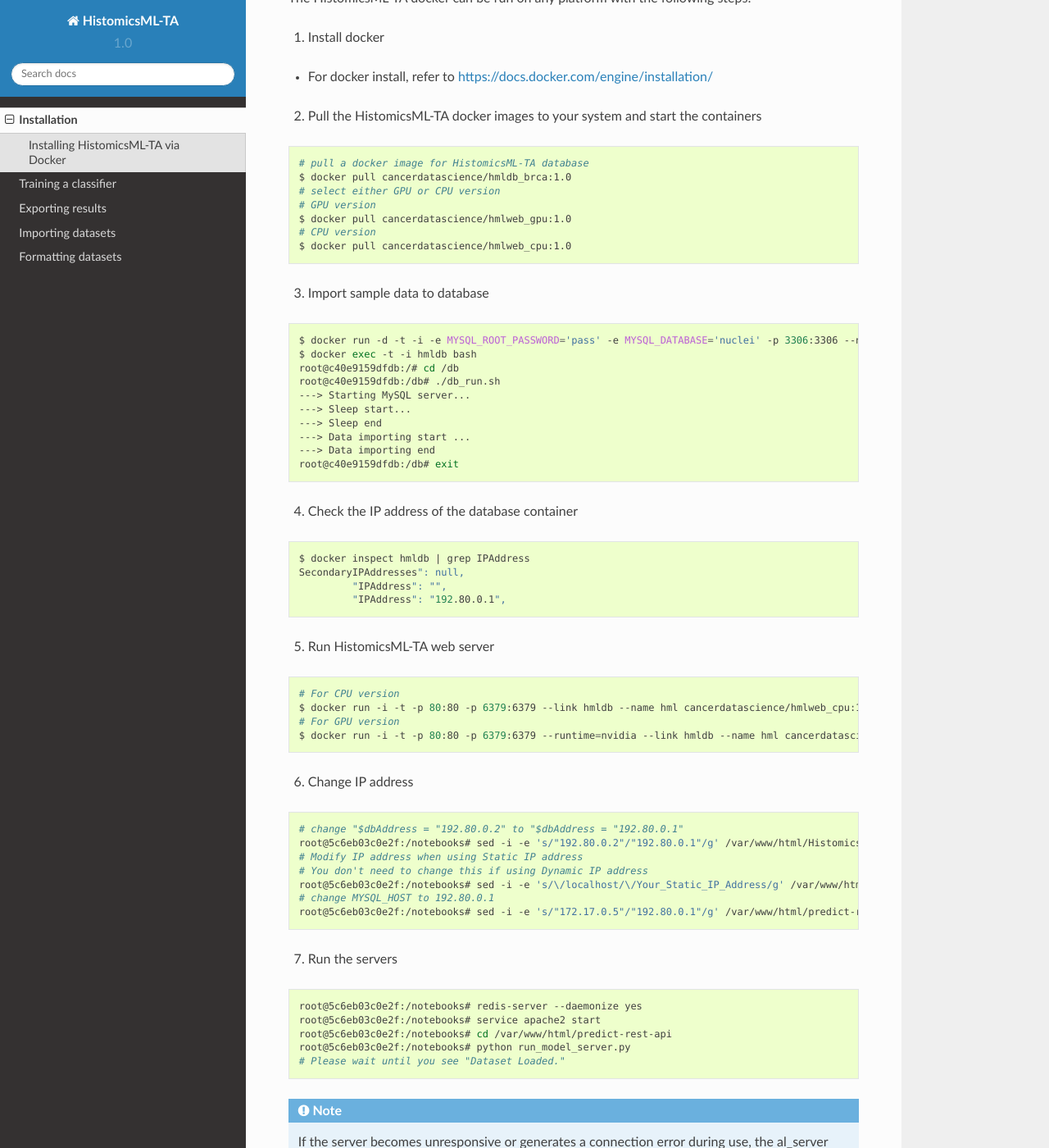
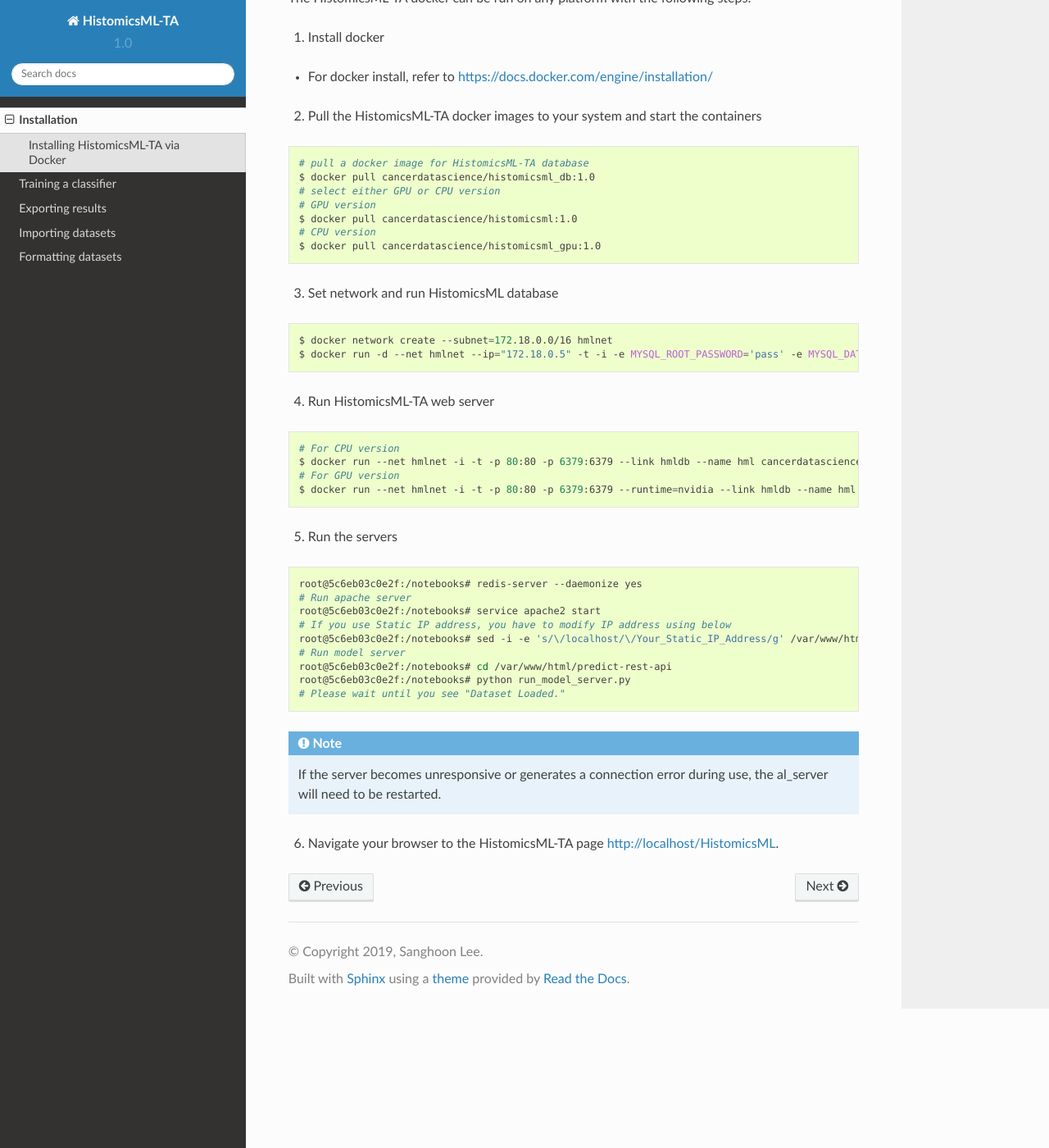
Before and after one commit to PathologyDataScience/HistomicsML2, a Sphinx documentation site: the page built from docs/installation.rst, in a window 1280 px wide and 1400 px high, scrolled down 834 px. Shown: the whole window at 82% size. Built offline with Sphinx 7.4.7 and the Read the Docs theme 2.0.0, drawn with Linux system fonts in a browser that asks for light colours; some of the changed text lies outside the part shown.

Commit message:
Simplied installation

```diff
--- a/docs/installation.rst
+++ b/docs/installation.rst
@@ -15,16 +15,16 @@
 
   /HistomicsML
   │
-  ├── hmlweb_gpu:1.0
+  ├── histomicsml:1.0
   │
-  ├── hmlweb_cpu:1.0
+  ├── histomicsml_gpu:1.0
   │
-  └── hmldb_brca:1.0
+  └── histomicsml_db:1.0
 
 * /HistomicsML: a working directory on your system.
-* hmlweb_gpu:1.0: a docker image GPU-supported (Driver version: 390.87) for HistomicsML-TA web server.
-* hmlweb_cpu:1.0: a docker image for HistomicsML-TA web server.
-* hmldb_brca:1.0: a docker image for HistomcisML-TA database.
+* histomicsml:1.0: a docker image for HistomicsML-TA web server.
+* histomicsml_gpu:1.0: a docker image GPU-supported (Driver version: 390.87) for HistomicsML-TA web server.
+* histomicsml_db:1.0: a docker image for HistomcisML-TA database.
 
 .. note:: Apache and Mysql servers on HistomicsML-TA docker run on Port 80 and 3306 respectively.
    If you already use these ports, you should stop the servers.
@@ -40,68 +40,43 @@
 .. code-block:: bash
 
   # pull a docker image for HistomicsML-TA database
-  $ docker pull cancerdatascience/hmldb_brca:1.0
+  $ docker pull cancerdatascience/histomicsml_db:1.0
   # select either GPU or CPU version
   # GPU version
-  $ docker pull cancerdatascience/hmlweb_gpu:1.0
+  $ docker pull cancerdatascience/histomicsml:1.0
   # CPU version
-  $ docker pull cancerdatascience/hmlweb_cpu:1.0
+  $ docker pull cancerdatascience/histomicsml_gpu:1.0
 
-3. Import sample data to database
+3. Set network and run HistomicsML database
 
 .. code-block:: bash
 
-  $ docker run -d -t -i -e MYSQL_ROOT_PASSWORD='pass' -e MYSQL_DATABASE='nuclei' -p 3306:3306 --name hmldb cancerdatascience/hmldb_brca:1.0
-  $ docker exec -t -i hmldb bash
-  root@c40e9159dfdb:/# cd /db
-  root@c40e9159dfdb:/db# ./db_run.sh
-  ---> Starting MySQL server...
-  ---> Sleep start...
-  ---> Sleep end
-  ---> Data importing start ...
-  ---> Data importing end
-  root@c40e9159dfdb:/db# exit
+  $ docker network create --subnet=172.18.0.0/16 hmlnet
+  $ docker run -d --net hmlnet --ip="172.18.0.5" -t -i -e MYSQL_ROOT_PASSWORD='pass' -e MYSQL_DATABASE='nuclei' -p 3306:3306 --name hmldb cancerdatascience/histomicsml_db:1.0
 
-4. Check the IP address of the database container
-
-.. code-block:: bash
-
- $ docker inspect hmldb | grep IPAddress
- SecondaryIPAddresses": null,
-          "IPAddress": "",
-          "IPAddress": "192.80.0.1",
-
-5. Run HistomicsML-TA web server
+4. Run HistomicsML-TA web server
 
 .. code-block:: bash
 
   # For CPU version
-  $ docker run -i -t -p 80:80 -p 6379:6379 --link hmldb --name hml cancerdatascience/hmlweb_cpu:1.0 /bin/bash
+  $ docker run --net hmlnet -i -t -p 80:80 -p 6379:6379 --link hmldb --name hml cancerdatascience/histomicsml:1.0 /bin/bash
   # For GPU version
-  $ docker run -i -t -p 80:80 -p 6379:6379 --runtime=nvidia --link hmldb --name hml cancerdatascience/hmlweb_gpu:1.0 /bin/bash
+  $ docker run --net hmlnet -i -t -p 80:80 -p 6379:6379 --runtime=nvidia --link hmldb --name hml cancerdatascience/histomicsml_gpu:1.0 /bin/bash
 
-6. Change IP address
-
-.. code-block:: bash
-
-  # change "$dbAddress = "192.80.0.2" to "$dbAddress = "192.80.0.1"
-  root@5c6eb03c0e2f:/notebooks# sed -i -e 's/"192.80.0.2"/"192.80.0.1"/g' /var/www/html/HistomicsML/db/accounts.php
-  # Modify IP address when using Static IP address
-  # You don't need to change this if using Dynamic IP address
-  root@5c6eb03c0e2f:/notebooks# sed -i -e 's/\/localhost/\/Your_Static_IP_Address/g' /var/www/html/HistomicsML/php/hostspecs.php
-  # change MYSQL_HOST to 192.80.0.1
-  root@5c6eb03c0e2f:/notebooks# sed -i -e 's/"172.17.0.5"/"192.80.0.1"/g' /var/www/html/predict-rest-api/settings.py
-
-7. Run the servers
+5. Run the servers
 
 .. code-block:: bash
 
   root@5c6eb03c0e2f:/notebooks# redis-server --daemonize yes
+  # Run apache server
   root@5c6eb03c0e2f:/notebooks# service apache2 start
+  # If you use Static IP address, you have to modify IP address using below
+  root@5c6eb03c0e2f:/notebooks# sed -i -e 's/\/localhost/\/Your_Static_IP_Address/g' /var/www/html/HistomicsML/php/hostspecs.php
+  # Run model server
   root@5c6eb03c0e2f:/notebooks# cd /var/www/html/predict-rest-api
   root@5c6eb03c0e2f:/notebooks# python run_model_server.py
   # Please wait until you see "Dataset Loaded."
 
 .. note:: If the server becomes unresponsive or generates a connection error during use, the al_server will need to be restarted.
 
-8. Navigate your browser to the HistomicsML-TA page http://localhost/HistomicsML.
+6. Navigate your browser to the HistomicsML-TA page http://localhost/HistomicsML.
```
